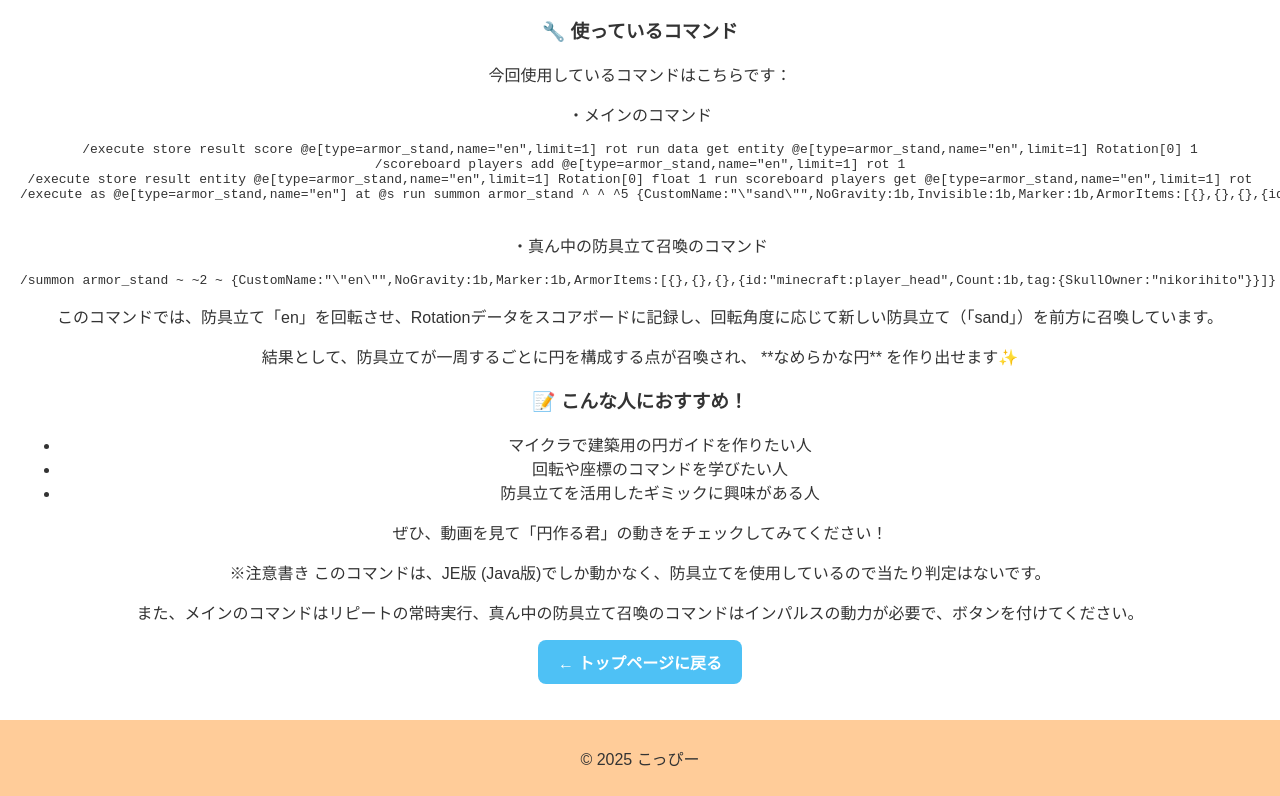
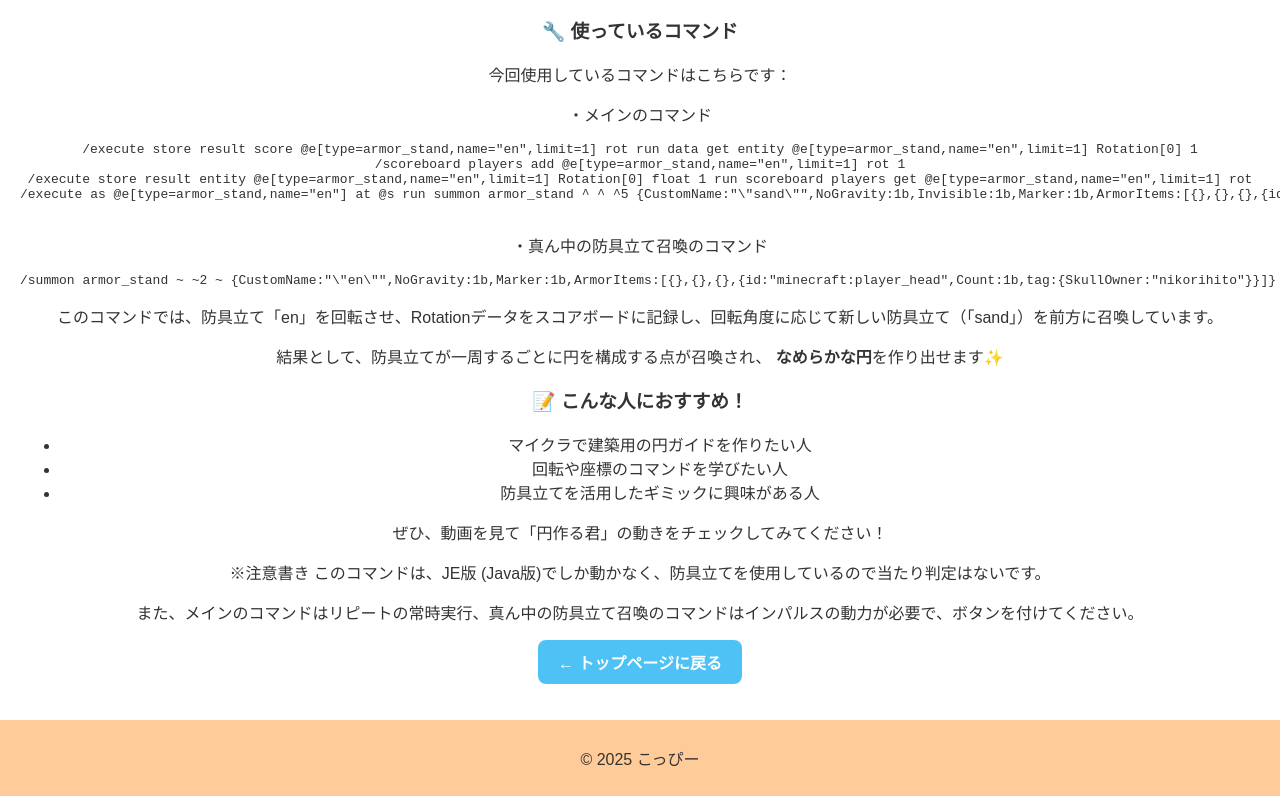
Before and after one commit to nikorihito/koppyblog, a plain HTML site: page blog/2025-05-08-entukurukun.html in a window 1280 px wide. Shown: the part 918-1714 px from the top of the page. Drawn offline with Linux system fonts and the light colour scheme.

Commit message:
Update 2025-05-08-entukurukun.html

```diff
--- a/blog/2025-05-08-entukurukun.html
+++ b/blog/2025-05-08-entukurukun.html
@@ -48,7 +48,7 @@
 
       <p>このコマンドでは、防具立て「en」を回転させ、Rotationデータをスコアボードに記録し、回転角度に応じて新しい防具立て（「sand」）を前方に召喚しています。</p>
 
-      <p>結果として、防具立てが一周するごとに円を構成する点が召喚され、 **なめらかな円** を作り出せます✨</p>
+      <p>結果として、防具立てが一周するごとに円を構成する点が召喚され、 <strong>なめらかな円</strong>を作り出せます✨</p>
 
       <h3>📝 こんな人におすすめ！</h3>
       <ul>
```
